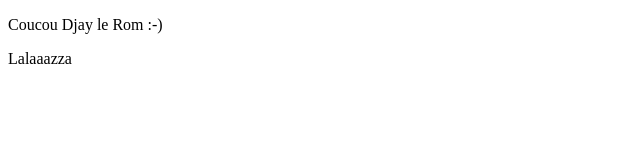
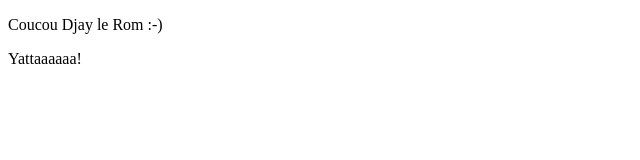
Before and after one commit to julesvil/hellworld, a plain HTML site: page index.html in a window 1280 px wide. Shown: the full height of the page, 0-640 px from the left. Drawn offline with Linux system fonts and the light colour scheme.

Commit message:
Yattaaaaaa!

```diff
--- a/index.html
+++ b/index.html
@@ -8,7 +8,7 @@
 
 <p>Coucou Djay le Rom :-)</p>
 
-<p>Lalaaazza</p>
+<p>Yattaaaaaa!</p>
 
 </body>
 </html>
```
